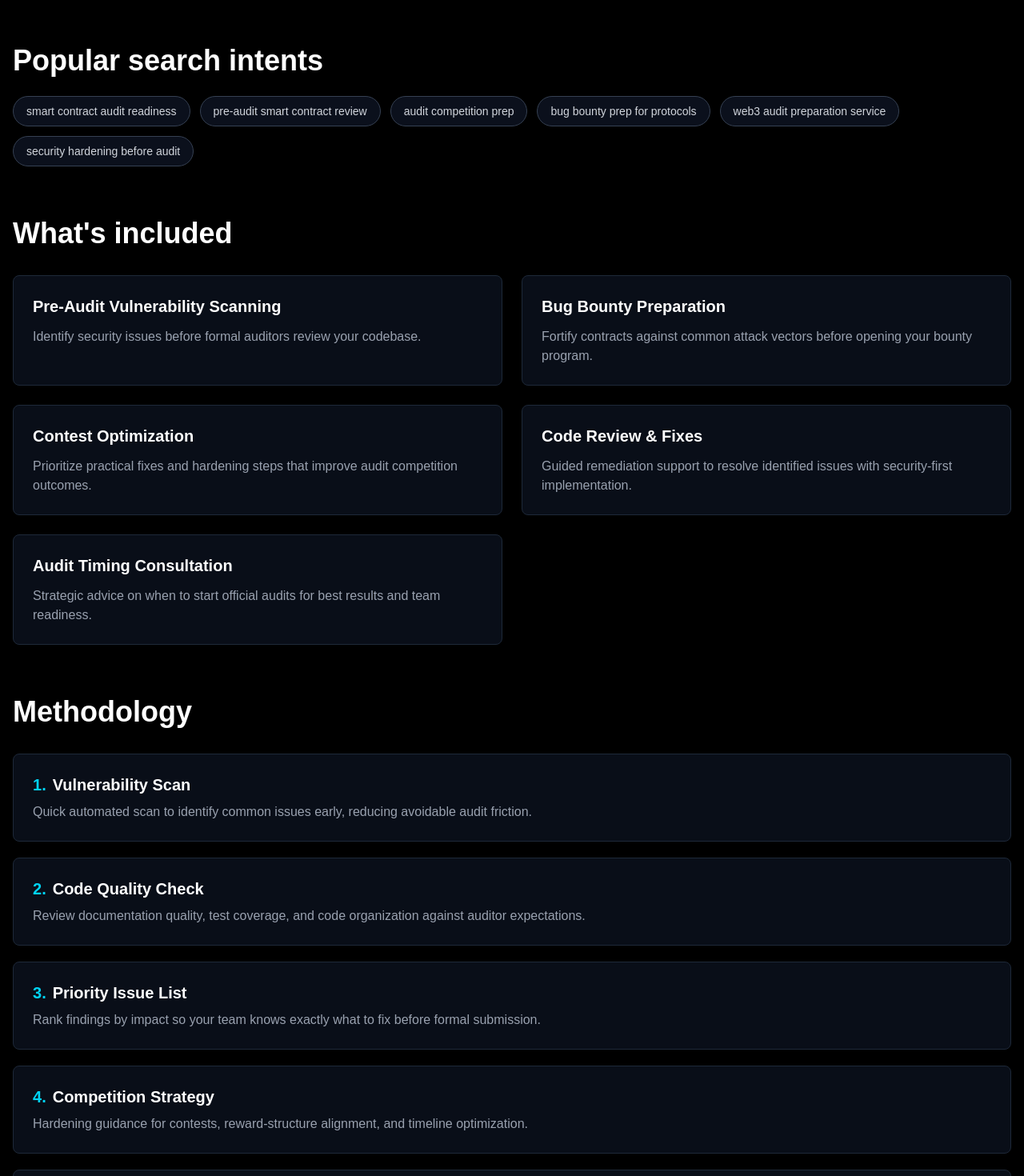
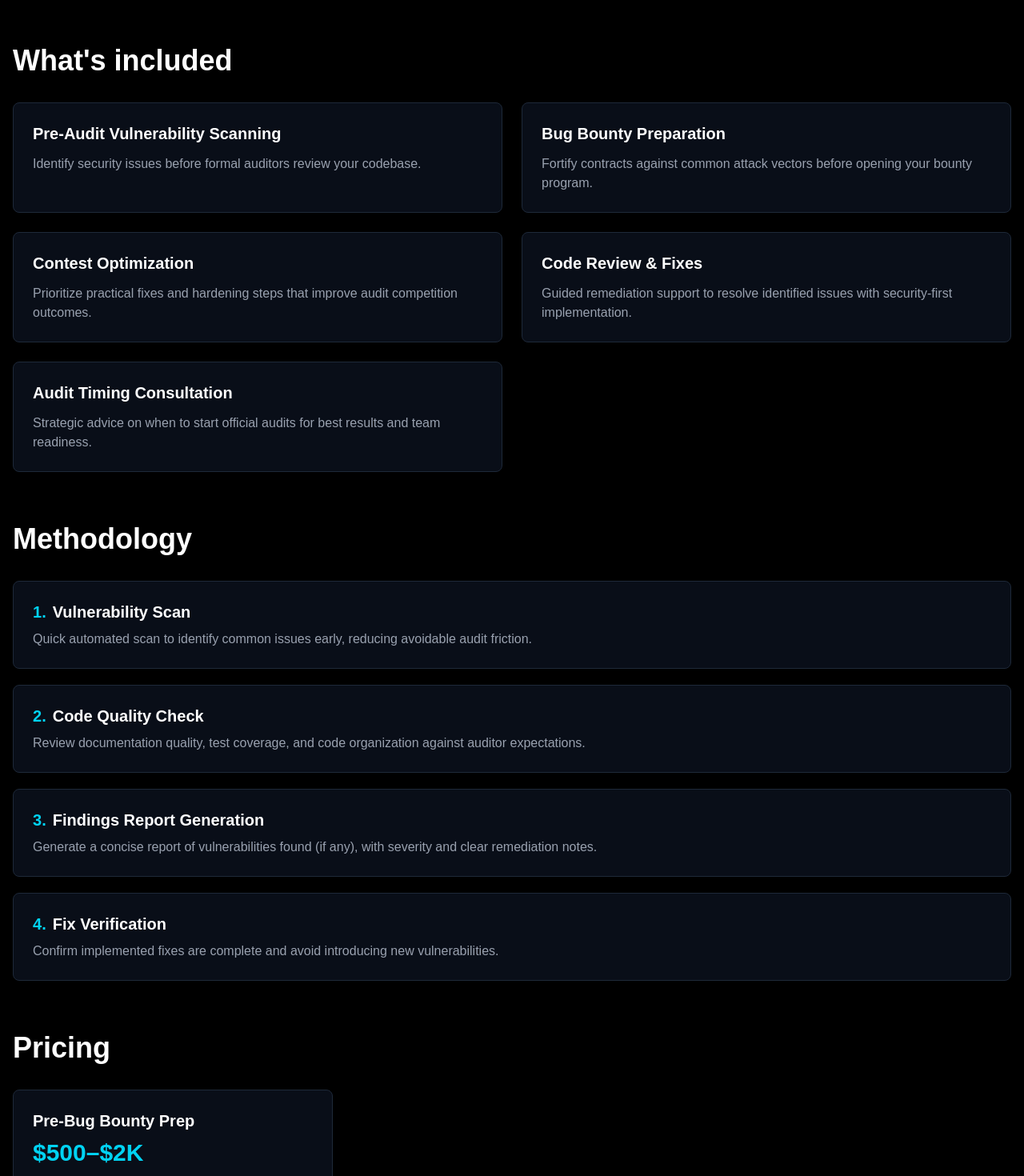
Before and after one commit to d4rk-source/personal_website, a Next.js app: page /services/audit-readiness-competition-prep in a window 1280 px wide. Shown: the part 1000-2470 px from the top of the page at 80% size. Built offline with nearby package versions, Linux system fonts and the light colour scheme; a web font is replaced by a local one.

Commit message:
prep methodology all good now

```diff
--- a/app/components/ServiceLandingPage.tsx
+++ b/app/components/ServiceLandingPage.tsx
@@ -34,7 +34,6 @@ interface ServiceLandingPageProps {
   methodology: ServiceItem[];
   pricingPlans: PricingPlan[];
   pricingNotes: string[];
-  seoKeywords?: string[];
   faqItems?: FaqItem[];
   jsonLd?: Record<string, unknown>;
 }
@@ -50,7 +49,6 @@ export default function ServiceLandingPage({
   methodology,
   pricingPlans,
   pricingNotes,
-  seoKeywords = [],
   faqItems = [],
   jsonLd,
 }: ServiceLandingPageProps) {
@@ -122,24 +120,6 @@ export default function ServiceLandingPage({
               ))}
             </div>
           </section>
-
-          {seoKeywords.length > 0 ? (
-            <section>
-              <h2 className="text-3xl md:text-4xl font-bold mb-6">
-                Popular search intents
-              </h2>
-              <div className="flex flex-wrap gap-3">
-                {seoKeywords.map((keyword) => (
-                  <span
-                    key={keyword}
-                    className="px-4 py-2 rounded-full border border-gray-700 bg-gray-900/70 text-sm text-gray-300"
-                  >
-                    {keyword}
-                  </span>
-                ))}
-              </div>
-            </section>
-          ) : null}
 
           <section>
             <h2 className="text-3xl md:text-4xl font-bold mb-8">
--- a/app/components/popups/services-popups/pricing_methodology_popups/MethodologyPopup.tsx
+++ b/app/components/popups/services-popups/pricing_methodology_popups/MethodologyPopup.tsx
@@ -200,29 +200,18 @@ export default function MethodologyPopup({
 
                 <div>
                   <h4 className="font-semibold text-white mb-2 flex items-center gap-2">
-                    <span className="text-cyan-400">3.</span> Priority Issue
-                    List
+                    <span className="text-cyan-400">3.</span> Findings Report
+                    Generation
                   </h4>
                   <p className="text-sm text-gray-400 ml-6">
-                    Ranked findings with impact assessment so you know exactly
-                    what to fix before your official audit begins.
+                    Generate a concise report of vulnerabilities found (if any),
+                    with severity and clear remediation notes.
                   </p>
                 </div>
 
                 <div>
                   <h4 className="font-semibold text-white mb-2 flex items-center gap-2">
-                    <span className="text-cyan-400">4.</span> Competition
-                    Strategy
-                  </h4>
-                  <p className="text-sm text-gray-400 ml-6">
-                    Strategic hardening for audit contests, reward structure
-                    advice, and timing optimization for maximum success.
-                  </p>
-                </div>
-
-                <div>
-                  <h4 className="font-semibold text-white mb-2 flex items-center gap-2">
-                    <span className="text-cyan-400">5.</span> Fix Verification
+                    <span className="text-cyan-400">4.</span> Fix Verification
                   </h4>
                   <p className="text-sm text-gray-400 ml-6">
                     Validate that your implemented fixes are complete and don't
--- a/app/services/audit-readiness-competition-prep/page.tsx
+++ b/app/services/audit-readiness-competition-prep/page.tsx
@@ -74,14 +74,9 @@ const methodology = [
       "Review documentation quality, test coverage, and code organization against auditor expectations.",
   },
   {
-    title: "Priority Issue List",
+    title: "Findings Report Generation",
     description:
-      "Rank findings by impact so your team knows exactly what to fix before formal submission.",
-  },
-  {
-    title: "Competition Strategy",
-    description:
-      "Hardening guidance for contests, reward-structure alignment, and timeline optimization.",
+      "Generate a concise report of vulnerabilities found (if any), with severity and clear remediation notes.",
   },
   {
     title: "Fix Verification",
@@ -103,15 +98,6 @@ const pricingNotes = [
   "Includes pre-audit vulnerability scanning, bug bounty preparation, contest optimization, code review with fixes, and audit timing consultation.",
   "Primary goal: maximize your success in audit competitions and bug bounty programs by fixing issues before submission.",
   "Bundle this service free with a Smart Contract Audit for added value.",
-];
-
-const seoKeywords = [
-  "smart contract audit readiness",
-  "pre-audit smart contract review",
-  "audit competition prep",
-  "bug bounty prep for protocols",
-  "web3 audit preparation service",
-  "security hardening before audit",
 ];
 
 const faqItems = [
@@ -180,7 +166,6 @@ export default function AuditReadinessCompetitionPrepPage() {
       methodology={methodology}
       pricingPlans={pricingPlans}
       pricingNotes={pricingNotes}
-      seoKeywords={seoKeywords}
       faqItems={faqItems}
       jsonLd={jsonLd}
     />
--- a/app/services/defi-protocol-auditing/page.tsx
+++ b/app/services/defi-protocol-auditing/page.tsx
@@ -121,15 +121,6 @@ const pricingNotes = [
   "Fixed tiers scope full deliverables — no per-LOC surprises. Final tier is confirmed during scoping.",
 ];
 
-const seoKeywords = [
-  "defi protocol audit",
-  "lending protocol smart contract audit",
-  "staking smart contract audit",
-  "dex smart contract security audit",
-  "vault and liquidity pool contract audit",
-  "EVM DeFi security review",
-];
-
 const faqItems = [
   {
     question: "What is included in a DeFi protocol audit?",
@@ -196,7 +187,6 @@ export default function DefiProtocolAuditingPage() {
       methodology={methodology}
       pricingPlans={pricingPlans}
       pricingNotes={pricingNotes}
-      seoKeywords={seoKeywords}
       faqItems={faqItems}
       jsonLd={jsonLd}
     />
--- a/app/services/gambling-dapp-auditing/page.tsx
+++ b/app/services/gambling-dapp-auditing/page.tsx
@@ -121,15 +121,6 @@ const pricingNotes = [
   "Fixed tiers scope full deliverables — no per-LOC surprises. Final tier is confirmed during scoping.",
 ];
 
-const seoKeywords = [
-  "gambling dapp audit",
-  "crypto casino smart contract audit",
-  "sports betting smart contract audit",
-  "provably fair smart contract audit",
-  "on-chain casino security audit",
-  "randomness and payout contract audit",
-];
-
 const faqItems = [
   {
     question: "What does a gambling dApp audit focus on?",
@@ -196,7 +187,6 @@ export default function GamblingDappAuditingPage() {
       methodology={methodology}
       pricingPlans={pricingPlans}
       pricingNotes={pricingNotes}
-      seoKeywords={seoKeywords}
       faqItems={faqItems}
       jsonLd={jsonLd}
     />
--- a/app/services/protocol-security-incident-response/page.tsx
+++ b/app/services/protocol-security-incident-response/page.tsx
@@ -81,7 +81,7 @@ const methodology = [
   {
     title: "Incident Response Planning",
     description:
-      "Optional development of emergency procedures, communication flows, key contacts, and recovery paths.",
+      "Development of emergency procedures, communication flows, key contacts, and recovery paths.",
   },
   {
     title: "Report Delivery",
@@ -120,15 +120,6 @@ const pricingPlans = [
 const pricingNotes = [
   "All packages include in-depth protocol research, review of past audit reports, tailored written deliverables, and a consultation call.",
   "Deliverables are tailored to your protocol's architecture, risk profile, and operational constraints.",
-];
-
-const seoKeywords = [
-  "web3 security strategy service",
-  "defi security roadmap consulting",
-  "smart contract incident response plan",
-  "post-hack response strategy crypto",
-  "protocol risk assessment consulting",
-  "security planning after audit",
 ];
 
 const faqItems = [
@@ -197,7 +188,6 @@ export default function ProtocolSecurityIncidentResponsePage() {
       methodology={methodology}
       pricingPlans={pricingPlans}
       pricingNotes={pricingNotes}
-      seoKeywords={seoKeywords}
       faqItems={faqItems}
       jsonLd={jsonLd}
     />
```
